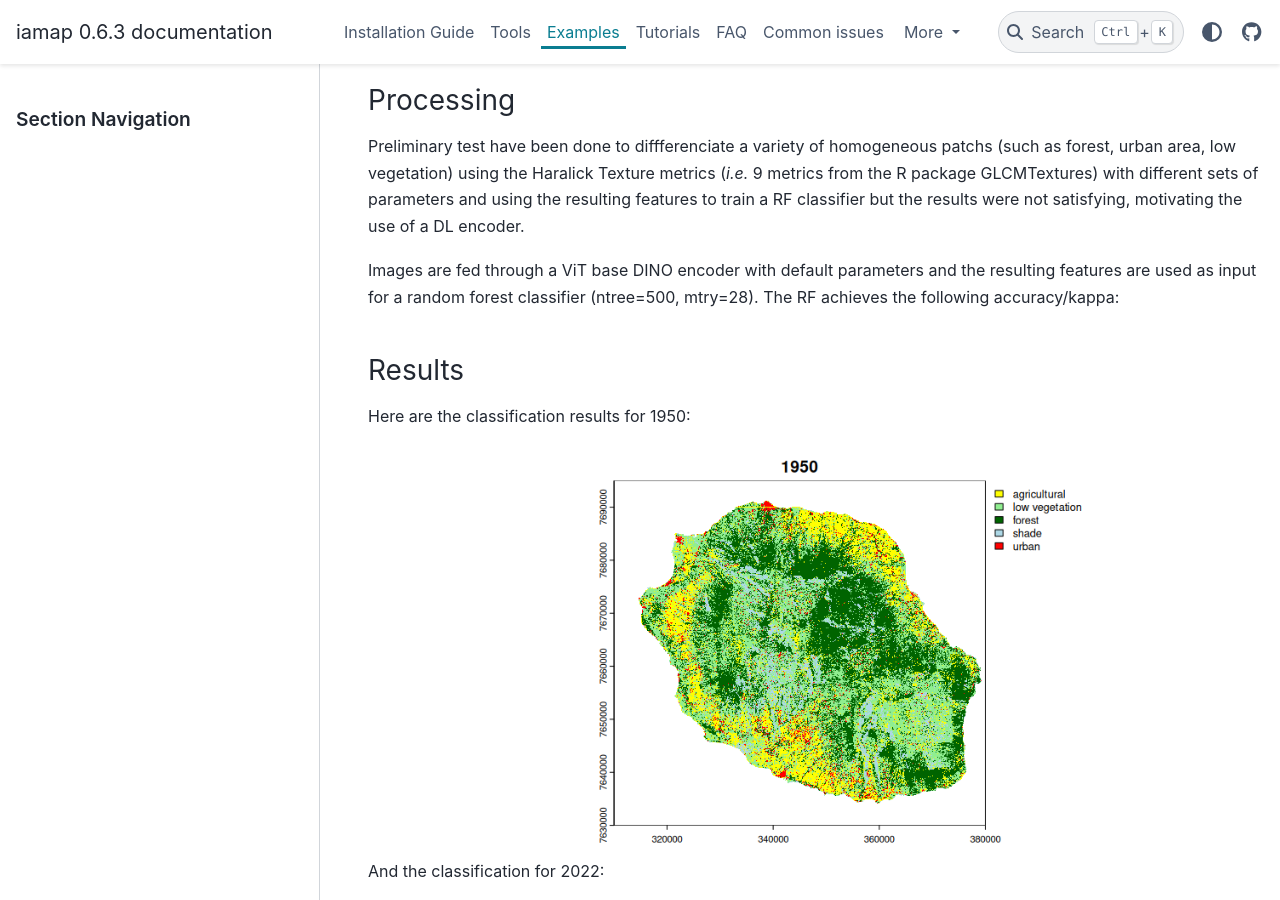
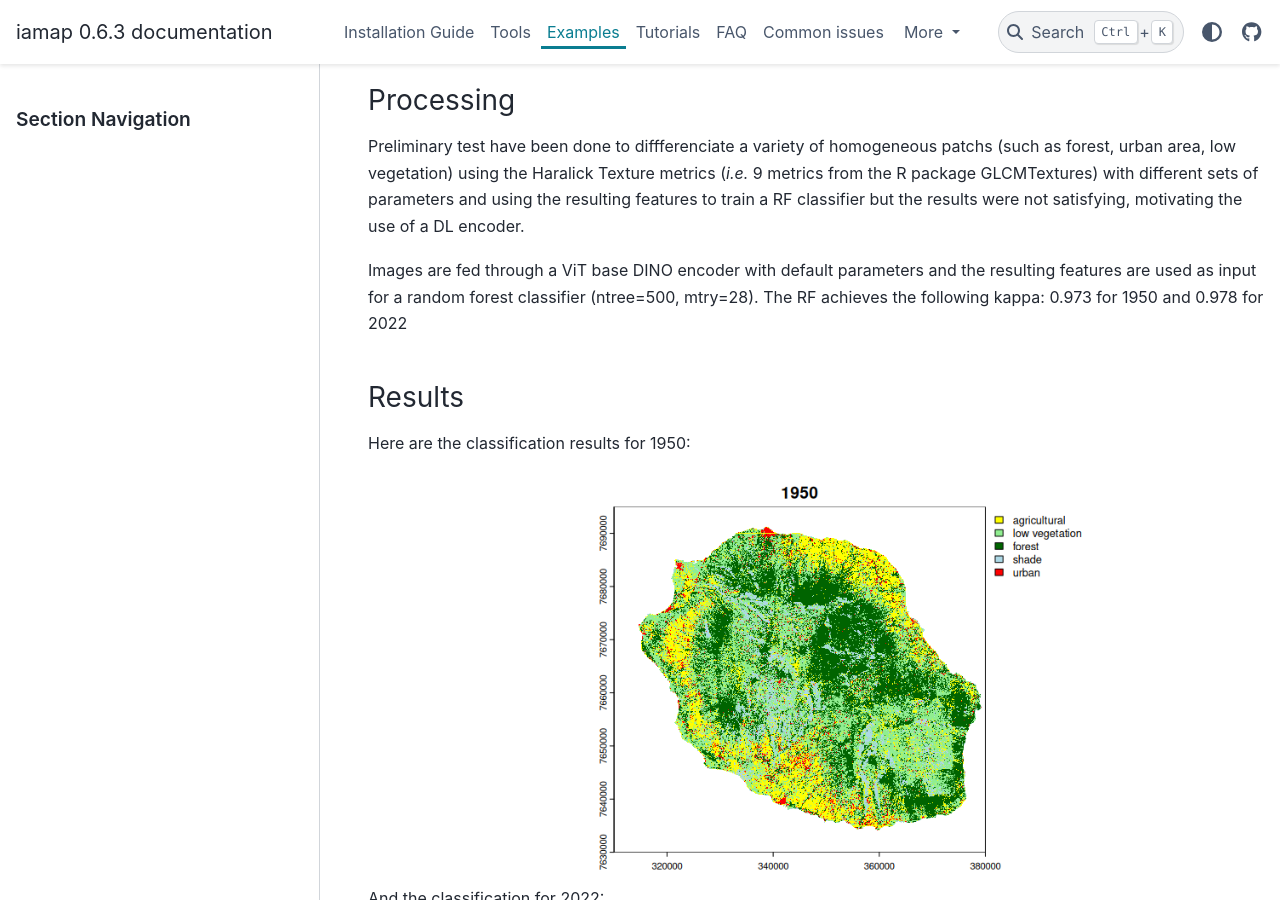
Before and after one commit to umr-amap/iamap, a Sphinx documentation site: the page built from docs/source/examples.md, in a window 1280 px wide and 900 px high, scrolled down 4314 px. Built offline with Sphinx 7.4.7 and the PyData theme 0.15.4, drawn with Linux system fonts in a browser that asks for light colours.

Commit message:
Update examples.md

```diff
--- a/docs/source/examples.md
+++ b/docs/source/examples.md
@@ -120,7 +120,7 @@ The different landcover classes are the following :
 Preliminary test have been done to diffferenciate a variety of homogeneous patchs (such as forest, urban area, low vegetation) using the Haralick Texture metrics (*i.e.* 9 metrics from the R package GLCMTextures) with different sets of parameters and using the resulting features to train a RF classifier but the results were not satisfying, motivating the use of a DL encoder.
 
 Images are fed through a ViT base DINO encoder with default parameters and the resulting features are used as input for a random forest classifier (ntree=500, mtry=28).
-The RF achieves the following accuracy/kappa:
+The RF achieves the following kappa: 0.973 for 1950 and 0.978 for 2022
 
 <!-- XXX -->
 
```
